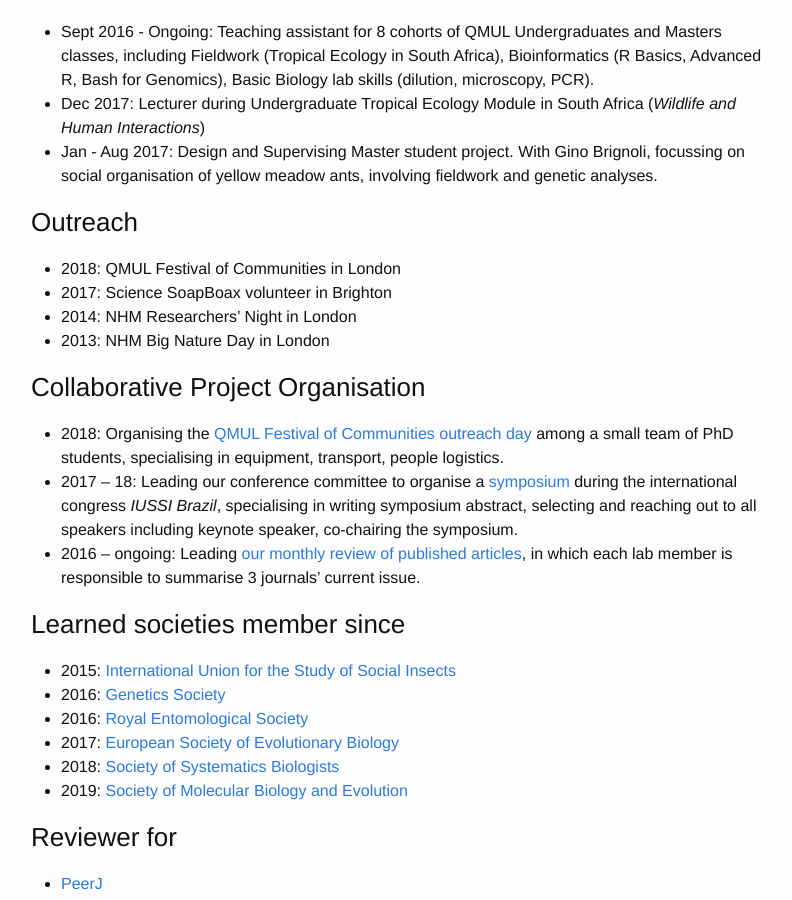
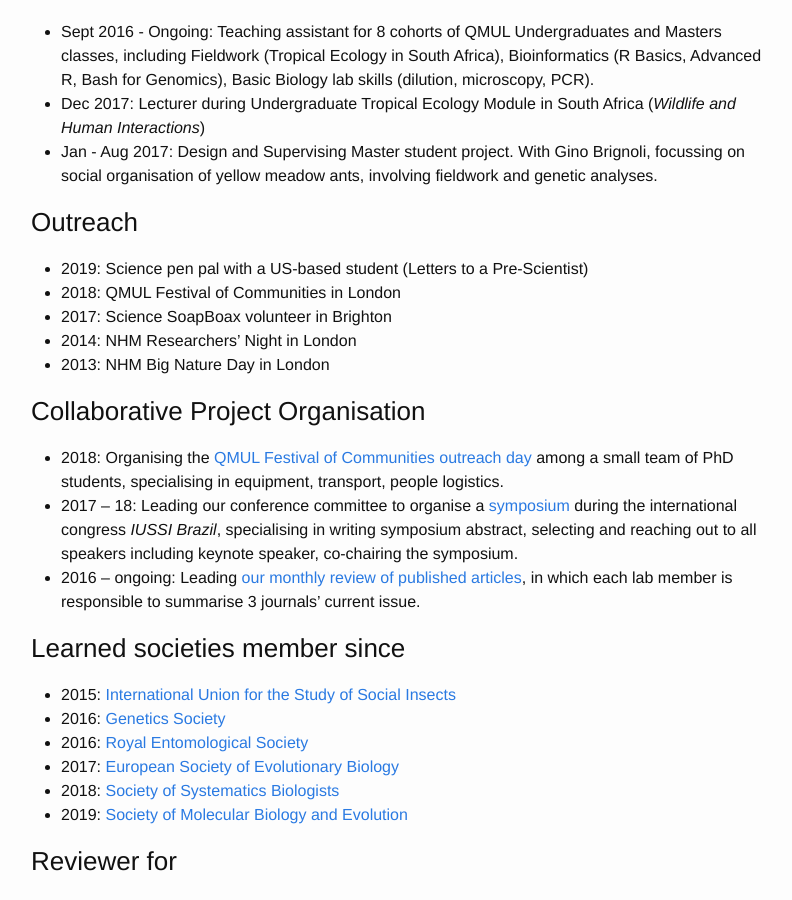
Before and after one commit to EmelineFavreau/EmelineFavreau.github.io, a Jekyll site: the page built from cv.md, in a window 1280 px wide and 900 px high, scrolled down 1836 px. Shown: the whole window, without its empty margins (239-1031 px from the left). Built offline with Jekyll 4.4.1, drawn with Linux system fonts in a browser that asks for light colours.

Commit message:
update pub

```diff
--- a/cv.md
+++ b/cv.md
@@ -64,6 +64,7 @@
 
 
 ### Outreach
+- 2019: Science pen pal with a US-based student (Letters to a Pre-Scientist)
 - 2018: QMUL Festival of Communities in London
 - 2017: Science SoapBoax volunteer in Brighton
 - 2014: NHM Researchers' Night in London
```
Also changed, not shown: 1 other file.
